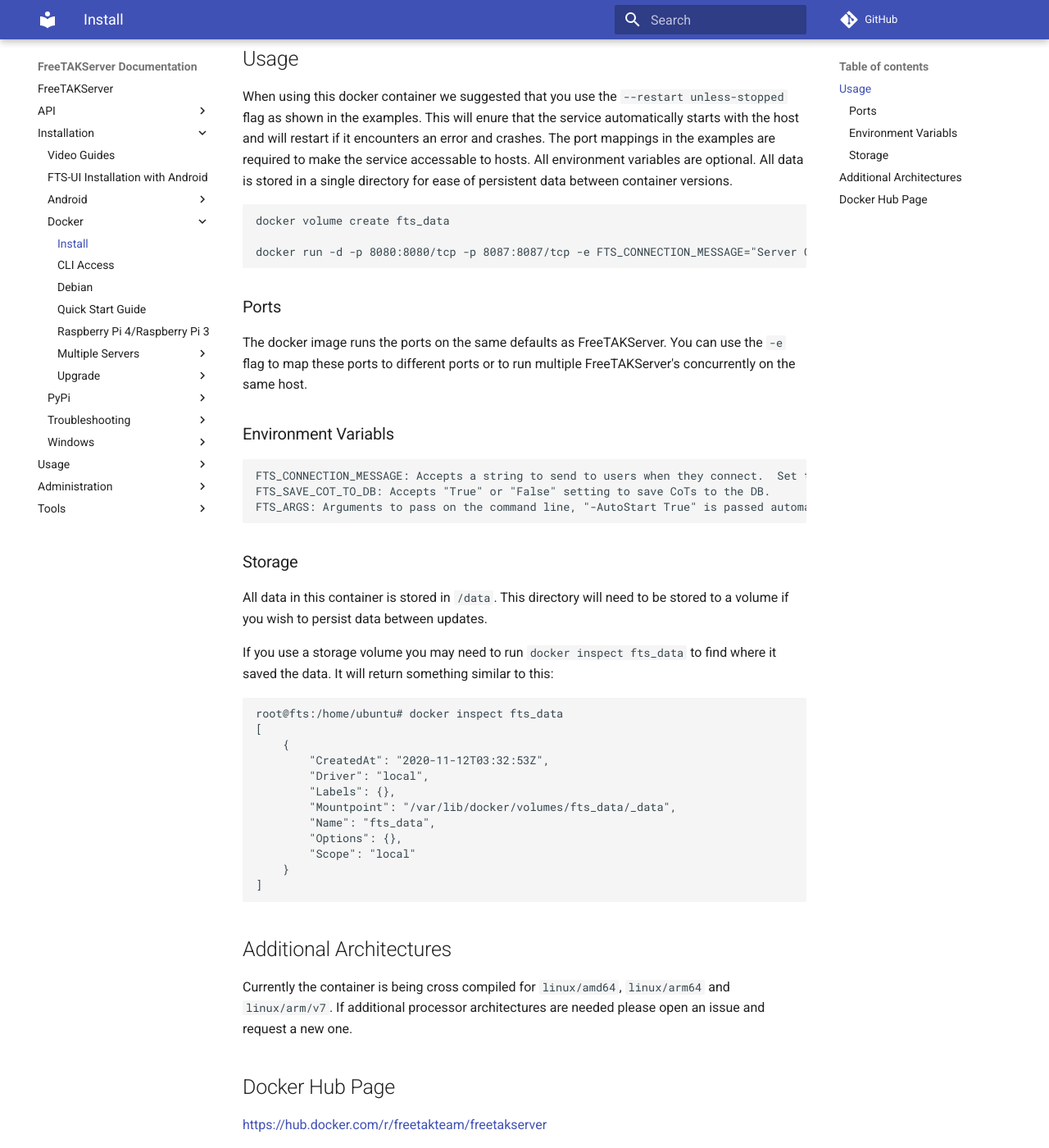
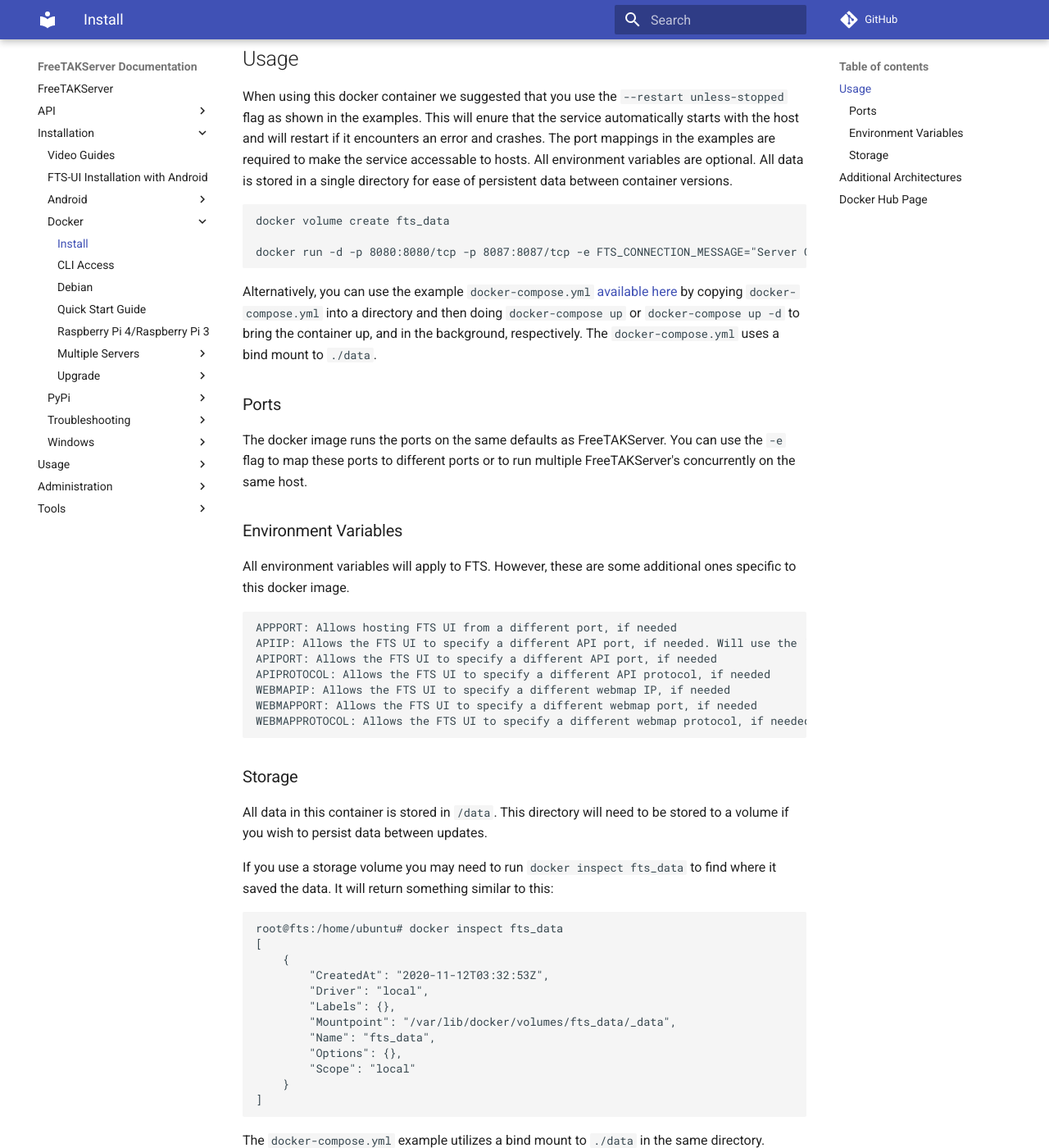
Before and after one commit to FreeTAKTeam/FreeTAKServer-User-Docs, an MkDocs documentation site: the page built from docs/docs/Installation/Docker/index.md, in a window 1280 px wide and 1400 px high, scrolled down 191 px. Shown: the whole window at 82% size. Built offline with MkDocs 1.6.1 and Material for MkDocs 9.7.7, drawn with Linux system fonts in a browser that asks for light colours; comment, search, counter and statistics services are not loaded.

Commit message:
adds docker-compose options to documentation

````diff
--- a/docs/docs/Installation/Docker/index.md
+++ b/docs/docs/Installation/Docker/index.md
@@ -8,17 +8,24 @@
 ```bash
 docker volume create fts_data
 
-docker run -d -p 8080:8080/tcp -p 8087:8087/tcp -e FTS_CONNECTION_MESSAGE="Server Connection Message" -e FTS_SAVE_COT_TO_DB="True" -v fts_data:/data --name fts --restart unless-stopped freetakteam/freetakserver:1.1.2
+docker run -d -p 8080:8080/tcp -p 8087:8087/tcp -e FTS_CONNECTION_MESSAGE="Server Connection Message" -e FTS_COT_TO_DB="True" -v fts_data:/data --name fts --restart unless-stopped freetakteam/freetakserver:1.1.2
 ```
+
+Alternatively, you can use the example `docker-compose.yml` [available here](https://github.com/FreeTAKTeam/FreeTAKServer-Docker/blob/main/docker-compose.yml) by copying `docker-compose.yml` into a directory and then doing `docker-compose up` or `docker-compose up -d` to bring the container up, and in the background, respectively. The `docker-compose.yml` uses a bind mount to `./data`.
 
 ### Ports
 The docker image runs the ports on the same defaults as FreeTAKServer.  You can use the `-e` flag to map these ports to different ports or to run multiple FreeTAKServer's concurrently on the same host.
 
-### Environment Variabls
+### Environment Variables
+All environment variables will apply to FTS. However, these are some additional ones specific to this docker image.
 ```
-FTS_CONNECTION_MESSAGE: Accepts a string to send to users when they connect.  Set to "None" to disable.
-FTS_SAVE_COT_TO_DB: Accepts "True" or "False" setting to save CoTs to the DB.
-FTS_ARGS: Arguments to pass on the command line, "-AutoStart True" is passed automatically.
+APPPORT: Allows hosting FTS UI from a different port, if needed
+APIIP: Allows the FTS UI to specify a different API port, if needed. Will use the `IP` environment variable, if not specified
+APIPORT: Allows the FTS UI to specify a different API port, if needed
+APIPROTOCOL: Allows the FTS UI to specify a different API protocol, if needed
+WEBMAPIP: Allows the FTS UI to specify a different webmap IP, if needed
+WEBMAPPORT: Allows the FTS UI to specify a different webmap port, if needed
+WEBMAPPROTOCOL: Allows the FTS UI to specify a different webmap protocol, if needed
 ```
 
 ### Storage
@@ -40,6 +47,7 @@
 ]
 ```
 
+The `docker-compose.yml` example utilizes a bind mount to `./data` in the same directory.
 
 ## Additional Architectures
 Currently the container is being cross compiled for `linux/amd64`,  `linux/arm64` and `linux/arm/v7`.  If additional processor architectures are needed please open an issue and request a new one.
````
Also changed, not shown: docs/docs/Installation/Docker/Debian.md (+2 -0 lines), docs/docs/Installation/Docker/Quick Start Guide.md (+3 -0 lines), docs/docs/Installation/Docker/Raspberry Pi.md (+2 -0 lines), docs/docs/Installation/Docker/Upgrade/Upgrade.md (+9 -0 lines).
